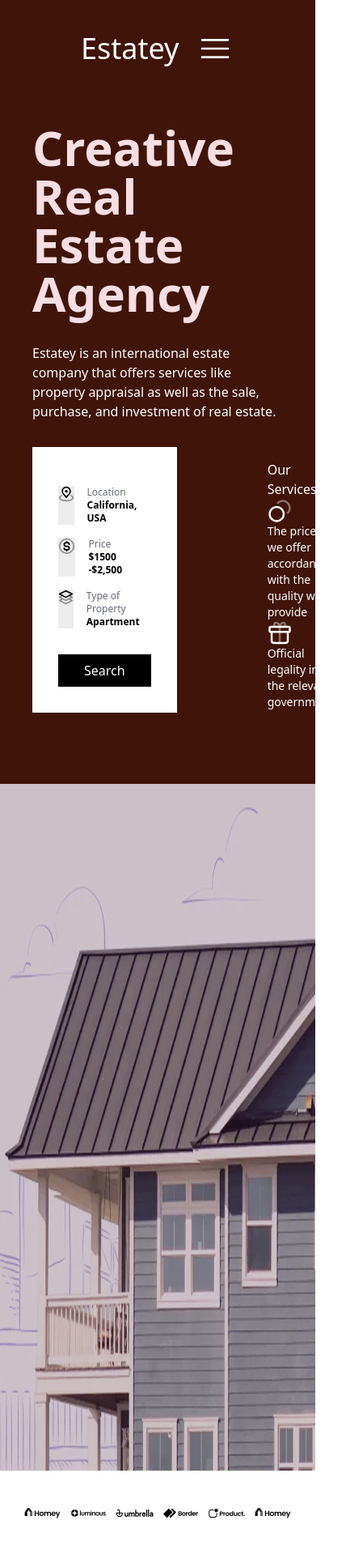
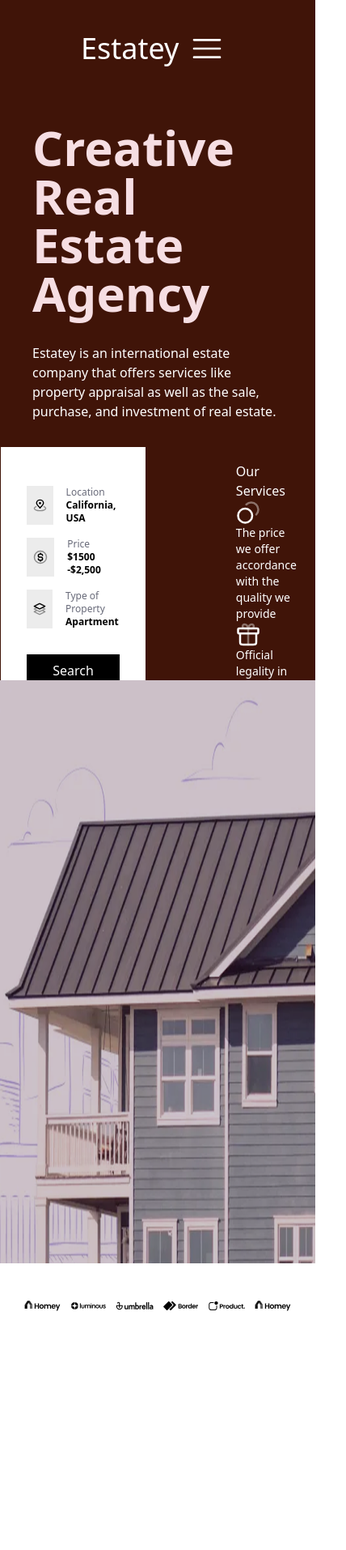
Before and after one commit to ayomideRussianCode/Estatey, a React (Vite) app: page / in a window 390 px wide. Shown: the top 1914 px of the page at 81% size, 428 px wide, since content can reach past the window. After the commit the page ends 1665 px from the top, so only its background shows below. Built offline with nearby package versions, Linux system fonts and the light colour scheme.

Commit message:
hero section responsiveness fix

```diff
--- a/src/App.jsx
+++ b/src/App.jsx
@@ -2,6 +2,7 @@ import React from 'react'
 import NavBar from './components/NavBar'
 import Hero from './components/Hero'
 import BrandsSection from './components/BrandsSection'
+import TestimonialSection from './components/TestimonialSection'
 
 function App() {
   return (
@@ -9,6 +10,7 @@ function App() {
     <NavBar/>
     <Hero/>
     <BrandsSection/>
+    <TestimonialSection/>
     </>
   )
 }
--- a/src/components/BrandsSection.jsx
+++ b/src/components/BrandsSection.jsx
@@ -8,7 +8,7 @@ function BrandsSection() {
     { image: "/homey-logo.svg" },
   ];
   return (
-    <section>
+    <div>
       <div className=" flex justify-center items-center mx-6 my-10 ">
         {brands.map((brand, index) => (
           <ul key={index} className="flex ">
@@ -16,7 +16,7 @@ function BrandsSection() {
           </ul>
         ))}
       </div>
-    </section>
+    </div>
   );
 }
 
--- a/src/components/Hero.jsx
+++ b/src/components/Hero.jsx
@@ -36,8 +36,8 @@ function Hero() {
   ];
 
   return (
-    <div className="flex flex-col lg:flex-row">
-      <div className="bg-[#401408]  h-212 lg:w-1/2">
+    <div className="flex flex-col w-full lg:flex-row">
+      <div className="bg-[#401408] h-180 lg:w-1/2">
         <div>
           {" "}
           <h1 className="text-6xl lg:w-6/12 lg:mx-28 mx-10 my-8 font-semibold text-[#f6dee3] ">
@@ -49,11 +49,11 @@ function Hero() {
             real estate.
           </p>
           <div>
-            <div className="flex lg:flex-row gap-4">
-              <div className="lg:w-1/2 lg:mx-28 mx-10 px-4 py-8 w-50  bg-white">
+            <div className="flex justify-center items-center lg:flex-row gap-4">
+              <div className="lg:w-1/2 lg:mx-28 mx-10 px-4 py-8 w-50 bg-white">
                 {filters.map((item, index) => (
-                  <div className="flex gap-4 m-4">
-                    <div key={index} className="rounded-none bg-[#ececec]">
+                  <div className="flex gap-4 m-4 ">
+                    <div key={index} className="rounded-none flex items-center px-2 py-2 bg-[#ececec]">
                       <img src={item.img} alt={item.alt} />
                     </div>
                     <div className="text-xs">
@@ -88,7 +88,7 @@ function Hero() {
         </div>{" "}
       </div>
       <div className="lg:w-1/2">
-      <img className="h-212" src="/hero-img.png" alt="hero-img" />
+      <img className="h-180 w-full " src="/hero-img.png" alt="hero-img" />
       </div>
     </div>
   );
--- a/src/components/NavBar.jsx
+++ b/src/components/NavBar.jsx
@@ -33,7 +33,7 @@ function NavBar() {
             </ul>
           </nav>
         )}
-        <div className="md:hidden flex justify-center items-center ">
+        <div className="md:hidden flex mx-auto justify-center items-center ">
           <button onClick={() => setIsOpen(!isOpen)}>
             {isOpen ? (
               <div className="">
--- /dev/null
+++ b/src/components/TestimonialSection.jsx
@@ -0,0 +1,23 @@
+import React from "react";
+
+function TestimonialSection() {
+  return (
+    <section>
+      <div className=" w-full flex">
+        {/* <div className="flex  gap-8 lg:mx-24 mx-6 justify-center items-center">
+          <div className="bg-pink-900 lg:w-1/2">
+            <div className="flex flex-row my-10 gap-8">
+              <div className="w-100">Hi</div>
+              <div className="w-100">Hi</div>
+            </div>
+          </div>
+          <div className="bg-blue-500 lg:w-1/2">
+            <div className="w-100">Hi</div>
+          </div>
+        </div> */}
+      </div>
+    </section>
+  );
+}
+
+export default TestimonialSection;
```
